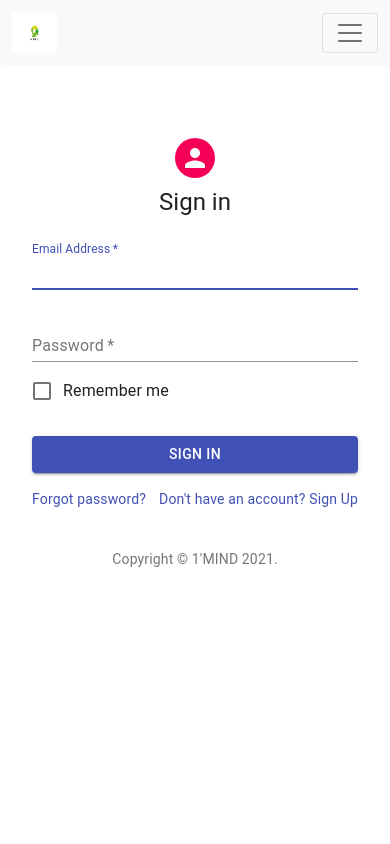
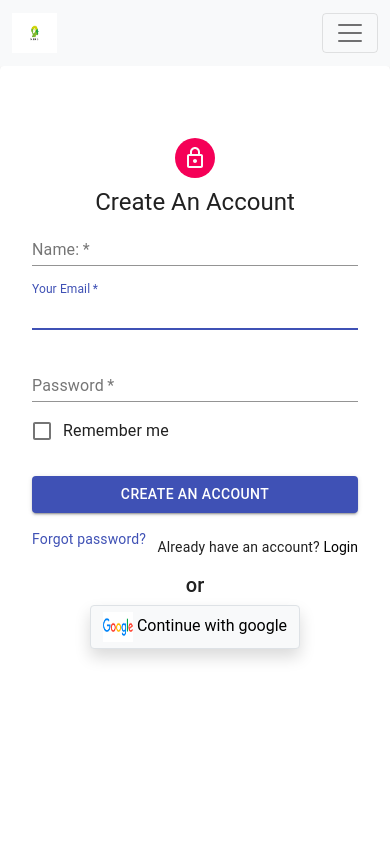
Before and after one commit to dalwer001/eCommerce-client, a React (Create React App) app: page /login in a window 390 px wide. Shown: the top 844 px of the page. Built offline with nearby package versions, Linux system fonts and the light colour scheme.

Commit message:
login polish

```diff
--- a/package.json
+++ b/package.json
@@ -9,6 +9,7 @@
     "@fortawesome/free-solid-svg-icons": "^5.15.3",
     "@fortawesome/react-fontawesome": "^0.1.14",
     "@material-ui/core": "^4.12.2",
+    "@material-ui/icons": "^4.11.2",
     "@testing-library/jest-dom": "^5.14.1",
     "@testing-library/react": "^11.2.7",
     "@testing-library/user-event": "^12.8.3",
--- a/src/App.js
+++ b/src/App.js
@@ -4,7 +4,8 @@ import {
   Switch,
   Route
 } from "react-router-dom";
-import LoginO from "./Component/FrontEnd/Login/LoginO"
+
+import Login from "./Component/FrontEnd/Login/Login"
 import Home from './Component/FrontEnd/Home/Home/Home';
 import axios from 'axios';
 import SingleProduct from './Component/FrontEnd/SingleProduct/SingleProduct/SingleProduct';
@@ -54,8 +55,9 @@ function App() {
               <Cart />
             </Route>
             <Route path="/login">
-              <LoginO></LoginO>
+              <Login></Login>
             </Route>
+
             <Route path="/shop">
               <Shop></Shop>
             </Route>
--- a/src/Component/FrontEnd/Login/Login.js
+++ b/src/Component/FrontEnd/Login/Login.js
@@ -1,28 +1,70 @@
-// import React, { useContext } from 'react';
- import './Login.css';
+import { useState } from "react";
+import Avatar from "@material-ui/core/Avatar";
+import Button from "@material-ui/core/Button";
+import CssBaseline from "@material-ui/core/CssBaseline";
+import TextField from "@material-ui/core/TextField";
+import FormControlLabel from "@material-ui/core/FormControlLabel";
+import Checkbox from "@material-ui/core/Checkbox";
+import Link from "@material-ui/core/Link";
+import Paper from "@material-ui/core/Paper";
+import Grid from "@material-ui/core/Grid";
+import LockOutlinedIcon from "@material-ui/icons/LockOutlined";
+import Typography from "@material-ui/core/Typography";
+import { makeStyles } from "@material-ui/core/styles";
 import firebase from "firebase/app";
 import "firebase/auth";
-
-
-import { useHistory, useLocation } from 'react-router';
-import firebaseConfig from './firebase.config';
-// import { userContext } from '../../../App';
-import { useState } from 'react';
- import google from '../../../Images/google.png';
-
+import { useHistory, useLocation } from "react-router";
+import firebaseConfig from "./firebase.config";
+import "./Login.css";
+import google from "../../../Images/google.png";
 if (firebase.apps.length === 0) {
   firebase.initializeApp(firebaseConfig);
 }
 
-const Login = () => {
+const useStyles = makeStyles((theme) => ({
+  root: {
+    height: "100vh",
+  },
+  image: {
+    backgroundImage:
+      "url(https://images.unsplash.com/photo-1492707892479-7bc8d5a4ee93?ixlib=rb-1.2.1&ixid=MnwxMjA3fDB8MHxwaG90by1wYWdlfHx8fGVufDB8fHx8&auto=format&fit=crop&w=401&q=80)",
+    backgroundRepeat: "no-repeat",
+    backgroundColor:
+      theme.palette.type === "dark"
+        ? theme.palette.grey[50]
+        : theme.palette.grey[900],
+    backgroundSize: "cover",
+    backgroundPosition: "center",
+    height: "100%",
+  },
+  paper: {
+    margin: theme.spacing(8, 4),
+    display: "flex",
+    flexDirection: "column",
+    alignItems: "center",
+  },
+  avatar: {
+    margin: theme.spacing(1),
+    backgroundColor: theme.palette.secondary.main,
+  },
+  form: {
+    width: "100%", // Fix IE 11 issue.
+    height: "393px",
+  },
+  submit: {
+    margin: theme.spacing(3, 0, 2),
+  },
+}));
+
+const LoginO = () => {
   const [newUser, setNewUser] = useState(true);
   const [user, setUser] = useState({
     isSignedIn: false,
-        name: '',
-        email: '',
-        password: '',
-        error: '',
-        success: false
+    name: "",
+    email: "",
+    password: "",
+    error: "",
+    success: false,
   });
 
   // const [loggedInUser, setLoggedInUser] = useContext(UserContext);
@@ -30,14 +72,13 @@ const Login = () => {
   let history = useHistory();
   let location = useLocation();
   let { from } = location.state || { from: { pathname: "/" } };
-
   //handleBlur
   const handleBlur = (e) => {
     let isFieldValid = true;
-        if (e.target.name === 'email') {
+    if (e.target.name === "email") {
       isFieldValid = /\S+@\S+\.\S+/.test(e.target.value);
     }
-        if (e.target.name === 'password') {
+    if (e.target.name === "password") {
       const isPasswordValid = e.target.value.length > 6;
       const passwordHasNumber = /\d{1}/.test(e.target.value);
       isFieldValid = isPasswordValid && passwordHasNumber;
@@ -47,15 +88,17 @@ const Login = () => {
       newUserInfo[e.target.name] = e.target.value;
       setUser(newUserInfo);
     }
-    }
+  };
   //handleSubmit
   const handleSubmit = (e) => {
     // creating new user
     if (newUser && user.email && user.password) {
-            firebase.auth().createUserWithEmailAndPassword(user.email, user.password)
-                .then(res => {
+      firebase
+        .auth()
+        .createUserWithEmailAndPassword(user.email, user.password)
+        .then((res) => {
           const newUserInfo = { ...user };
-                    newUserInfo.error = '';
+          newUserInfo.error = "";
           newUserInfo.success = true;
           setUser(newUserInfo);
           updateUserName(user.name);
@@ -71,10 +114,12 @@ const Login = () => {
     }
     // login for existing user
     if (!newUser && user.email && user.password) {
-            firebase.auth().signInWithEmailAndPassword(user.email, user.password)
-                .then(res => {
+      firebase
+        .auth()
+        .signInWithEmailAndPassword(user.email, user.password)
+        .then((res) => {
           const newUserInfo = { ...user };
-                    newUserInfo.error = '';
+          newUserInfo.error = "";
           newUserInfo.success = true;
           setUser(newUserInfo);
           // setLoggedInUser(newUserInfo);
@@ -88,31 +133,33 @@ const Login = () => {
         });
     }
     e.preventDefault();
-    }
+  };
 
   //update User Name
-    const updateUserName = name => {
+  const updateUserName = (name) => {
     const user = firebase.auth().currentUser;
 
-        user.updateProfile({
-            displayName: name
+    user
+      .updateProfile({
+        displayName: name,
       })
       .then(function () {
-                console.log('User name Updated SuccessFully');
+        console.log("User name Updated SuccessFully");
       })
       .catch(function (error) {
         console.log(error);
       });
-    }
+  };
 
   //google sign in
   const handleGoogleSignIn = () => {
     const provider = new firebase.auth.GoogleAuthProvider();
-        firebase.auth()
+    firebase
+      .auth()
       .signInWithPopup(provider)
       .then((result) => {
         const { displayName, email } = result.user;
-                const signedInUser = { name: displayName, email }
+        const signedInUser = { name: displayName, email };
         // setLoggedInUser(signedInUser);
         console.log(signedInUser);
         history.replace(from);
@@ -123,42 +170,118 @@ const Login = () => {
       .catch((error) => {
         var errorCode = error.code;
         var errorMessage = error.message;
-                console.log(errorCode,errorMessage);
+        console.log(errorCode, errorMessage);
       });
-    }
+  };
+  const classes = useStyles();
 
   return (
-        <div className="container">
-            <div className="col-md-12">
-                <div className="card shadow text-white mx-auto mt-5" style={{ width: '25rem', height: '30rem', backgroundColor:"#A6C3EB" }}>
-                    <form className="p-3" onSubmit={handleSubmit}>
-                        <h2 className="border-bottom" >{newUser ? 'Create An Account' : 'Login'}</h2>
-                        <label className="p-2">{newUser ? 'Name:' : 'Username or Email'}</label>
-                        {
-                            newUser &&
-                            <input type="text" className="form-control" name="name" placeholder="Your Name" onBlur={handleBlur} required />
+    <Grid container component="main" className={classes.root}>
+      <CssBaseline />
+      <Grid item xs={false} sm={4} md={7} className={classes.image} />
+      <Grid item xs={12} sm={8} md={5} component={Paper}>
+        <div className={classes.paper}>
+          <Avatar className={classes.avatar}>
+            <LockOutlinedIcon />
+          </Avatar>
+          <Typography component="h1" variant="h5">
+            {newUser ? "Create An Account" : "Login"}
+          </Typography>
+          <form onSubmit={handleSubmit} className={classes.form} noValidate>
+            {newUser && (
+              <TextField
+                label={newUser ? "Name:" : "Username or Email"}
+                type="text"
+                className="form-control"
+                name="name"
+                placeholder="Your Name"
+                onBlur={handleBlur}
+                required
+              />
+            )}
+            <TextField
+              label={newUser ? "Your Email" : "UserName or Email"}
+              margin="normal"
+              required
+              fullWidth
+              id="email"
+              type="text"
+              name="email"
+              onBlur={handleBlur}
+              autoComplete="email"
+              autoFocus
+            />
+            <TextField
+              margin="normal"
+              required
+              fullWidth
+              name="password"
+              label="Password"
+              type="password"
+              id="password"
+              onBlur={handleBlur}
+              autoComplete="current-password"
+            />
+            <FormControlLabel
+              control={<Checkbox value="remember" color="primary" />}
+              label="Remember me"
+            />
+            <Button
+              type="submit"
+              fullWidth
+              variant="contained"
+              color="primary"
+              className={classes.submit}
+            >
+              {newUser ? "Create An Account" : "Login"}
+            </Button>
+            <Grid container>
+              <Grid item xs>
+                <Link href="#" variant="body2">
+                  Forgot password?
+                </Link>
+              </Grid>
+              <Grid item>
+                <p className="text-center pt-2 ">
+                  {" "}
+                  {newUser
+                    ? "Already have an account?"
+                    : "Do not have an account?"}{" "}
+                  <button
+                    className="bg-white"
+                    onClick={() => setNewUser(!newUser)}
+                    name="newUser"
+                  >
+                    {" "}
+                    {newUser ? "Login" : "Create An Account"}
+                  </button>
+                </p>
+              </Grid>
+            </Grid>
+            <div className="text-center  mb-3 google">
+              <h5>or</h5>
+              <button
+                className="btn btn-light shadow border"
+                onClick={handleGoogleSignIn}
+              >
+                {" "}
+                <img className="photo" src={google} alt="" /> Continue with
+                google
+              </button>
+            </div>
 
-                        }
-                        <label className="p-2">{newUser ? 'Username or Email' : ''}</label>
-                        <input type="text" className="form-control" name="email" placeholder="Your Email" onBlur={handleBlur} required />
-                        <label className="p-2">Password</label>
-                        <input type="password" className="form-control" name="password" placeholder="password" onBlur={handleBlur} />
-                        <button className="btn btn-danger mt-3 w-100">{newUser ? 'Create An Account' : 'Login'}</button>
-                        <p className="text-center pt-2 "> {newUser ? 'Already have an account?' : 'Do not have an account?'} <button className=" bg-info text-white" onClick={()=> setNewUser(!newUser)} name="newUser"> {newUser ? 'Login' : 'Create An Account'}</button></p>
+            <div>
+              <p style={{ color: "red", textAlign: "center" }}>{user.error}</p>
+              {user.success && (
+                <p style={{ color: "green" }}>
+                  User {newUser ? "Created" : "logged In"}Successfully.
+                </p>
+              )}
+            </div>
           </form>
         </div>
-                <div>
-                    <p style={{ color: 'red', textAlign:'center' }}>{user.error}</p>
-                    {user.success && <p style={{ color: 'green' }}>User {newUser ? 'Created' : 'logged In'}Successfully.</p>}
-                </div>
-{/* Google Sign in */}
-                <div className="text-center mt-3 mb-3 google">
-                    <h5>or</h5>
-                    <button className="btn btn-light shadow border" onClick={handleGoogleSignIn}> <img className="photo" src={google} alt=""/> Continue with google</button>
-                </div>
-            </div>
-        </div>
+      </Grid>
+    </Grid>
   );
 };
-
-export default Login;
+export default LoginO;
--- a/src/Component/FrontEnd/Login/LoginO.js
+++ /dev/null
@@ -1,133 +0,0 @@
-import React from 'react';
-import Avatar from '@material-ui/core/Avatar';
-import Button from '@material-ui/core/Button';
-import CssBaseline from '@material-ui/core/CssBaseline';
-import TextField from '@material-ui/core/TextField';
-import FormControlLabel from '@material-ui/core/FormControlLabel';
-import Checkbox from '@material-ui/core/Checkbox';
-import Link from '@material-ui/core/Link';
-import Paper from '@material-ui/core/Paper';
-import Box from '@material-ui/core/Box';
-import Grid from '@material-ui/core/Grid';
-// import LockOutlinedIcon from '@material-ui/icons/LockOutlined';
-import Typography from '@material-ui/core/Typography';
-import { makeStyles } from '@material-ui/core/styles';
-
-function Copyright() {
-  return (
-    <Typography variant="body2" color="textSecondary" align="center">
-      {'Copyright © '}
-      <Link color="inherit" href="#">
-        1'MIND
-      </Link>{' '}
-      {new Date().getFullYear()}
-      {'.'}
-    </Typography>
-  );
-}
-
-const useStyles = makeStyles((theme) => ({
-  root: {
-    height: '100vh',
-  },
-  image: {
-    backgroundImage: 'url(https://images.unsplash.com/photo-1492707892479-7bc8d5a4ee93?ixlib=rb-1.2.1&ixid=MnwxMjA3fDB8MHxwaG90by1wYWdlfHx8fGVufDB8fHx8&auto=format&fit=crop&w=401&q=80)',
-    backgroundRepeat: 'no-repeat',
-    backgroundColor:
-      theme.palette.type === 'dark' ? theme.palette.grey[50] : theme.palette.grey[900],
-    backgroundSize: 'cover',
-    backgroundPosition: 'center',
-    height:'100%',
-  },
-  paper: {
-    margin: theme.spacing(8, 4),
-    display: 'flex',
-    flexDirection: 'column',
-    alignItems: 'center',
-
-  },
-  avatar: {
-    margin: theme.spacing(1),
-    backgroundColor: theme.palette.secondary.main,
-  },
-  form: {
-    width: '100%', // Fix IE 11 issue.
-    marginTop: theme.spacing(1),
-  },
-  submit: {
-    margin: theme.spacing(3, 0, 2),
-  },
-}));
-
-export default function SignInSide() {
-  const classes = useStyles();
-
-  return (
-    <Grid container component="main" className={classes.root}>
-      <CssBaseline />
-      <Grid item xs={false} sm={4} md={7} className={classes.image} />
-      <Grid item xs={12} sm={8} md={5} component={Paper}  >
-        <div className={classes.paper}>
-          <Avatar className={classes.avatar}>
-            {/* <LockOutlinedIcon /> */}
-          </Avatar>
-          <Typography component="h1" variant="h5">
-            Sign in
-          </Typography>
-          <form className={classes.form} noValidate>
-            <TextField
-
-              margin="normal"
-              required
-              fullWidth
-              id="email"
-              label="Email Address"
-              name="email"
-              autoComplete="email"
-              autoFocus
-            />
-            <TextField
-
-              margin="normal"
-              required
-              fullWidth
-              name="password"
-              label="Password"
-              type="password"
-              id="password"
-              autoComplete="current-password"
-            />
-            <FormControlLabel
-              control={<Checkbox value="remember" color="primary" />}
-              label="Remember me"
-            />
-            <Button
-              type="submit"
-              fullWidth
-              variant="contained"
-              color="primary"
-              className={classes.submit}
-            >
-              Sign In
-            </Button>
-            <Grid container>
-              <Grid item xs>
-                <Link href="#" variant="body2">
-                  Forgot password?
-                </Link>
-              </Grid>
-              <Grid item>
-                <Link href="#" variant="body2">
-                  {"Don't have an account? Sign Up"}
-                </Link>
-              </Grid>
-            </Grid>
-            <Box mt={5}>
-              <Copyright />
-            </Box>
-          </form>
-        </div>
-      </Grid>
-    </Grid>
-  );
-}
```
Also changed, not shown: src/Component/FrontEnd/Login/Login.css (+0 -10 lines), src/Component/FrontEnd/Shared/Footer/Footer.js (+13 -1 lines), 1 other file (tests, documents, lock files or other folders). Lines whose indentation alone changed are shown as unchanged.
